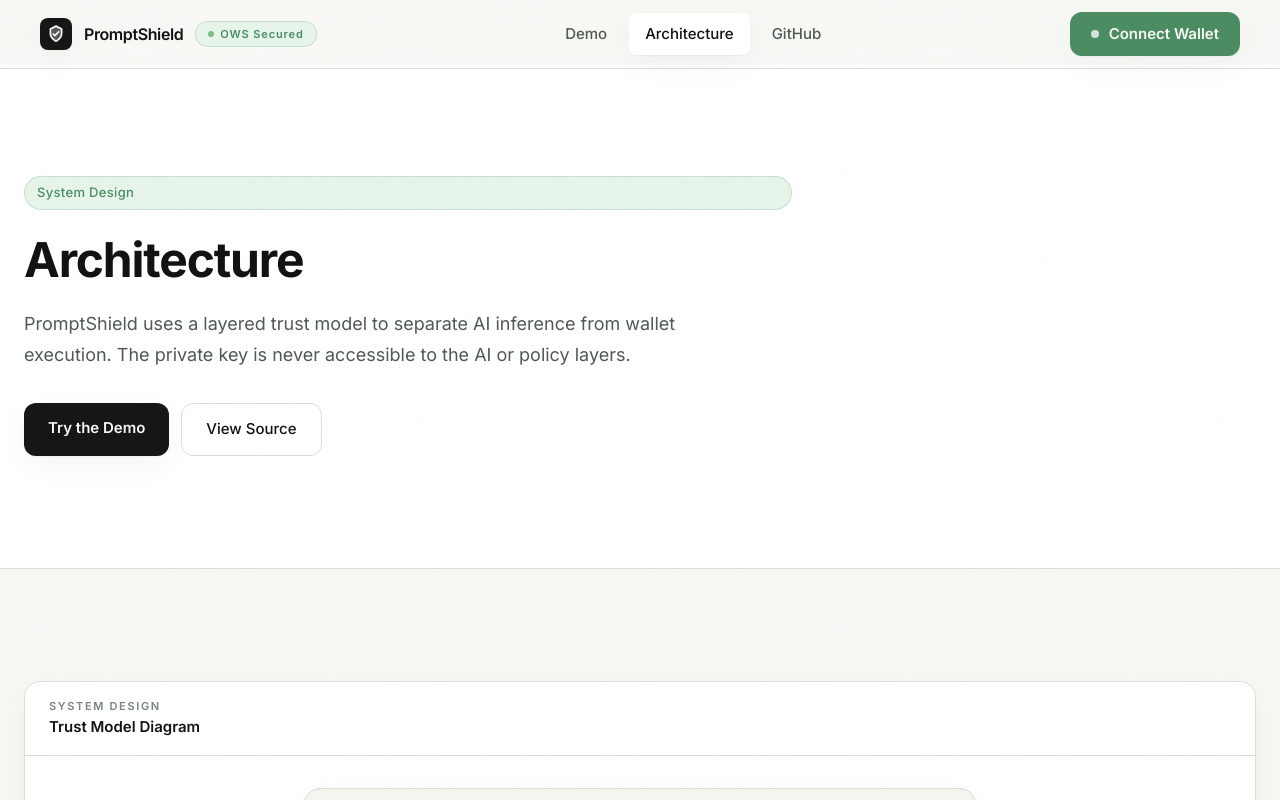
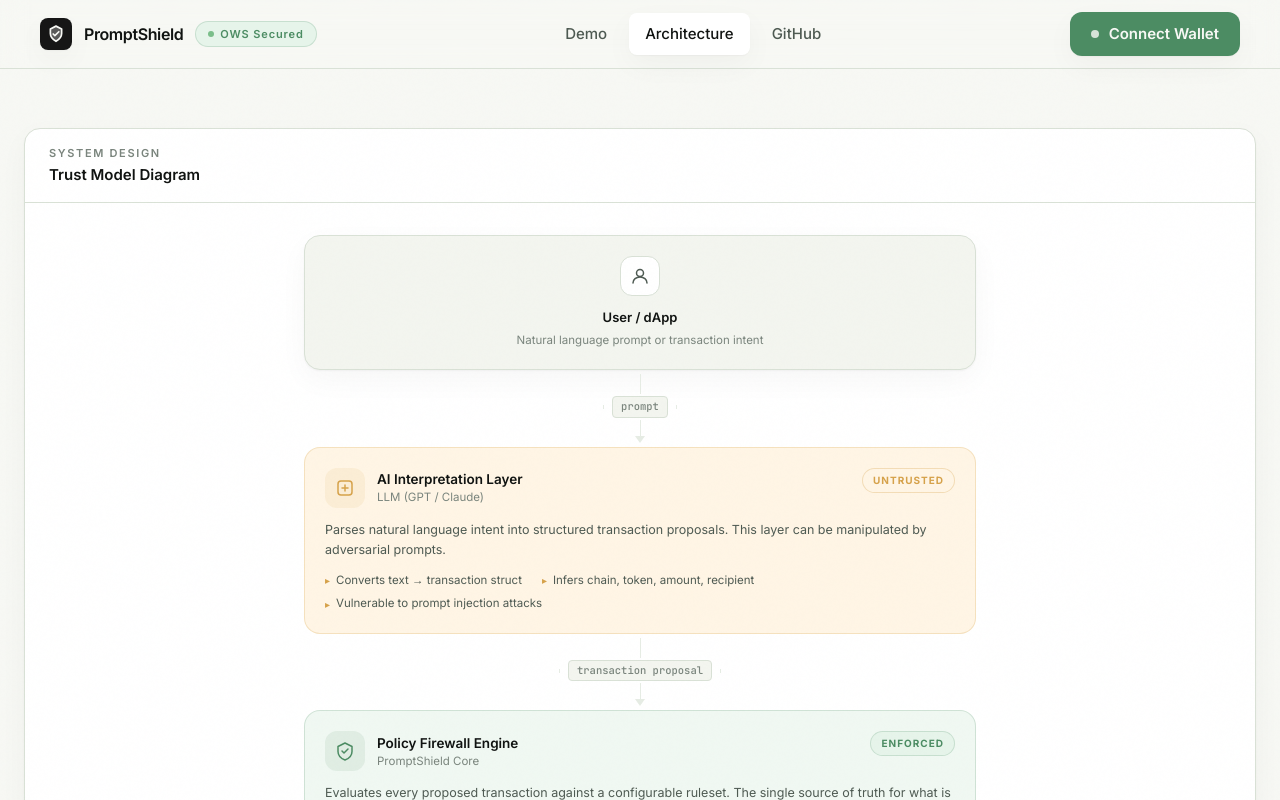
Before and after one commit to erinaaeth/promptshield, a Next.js app in the folder apps/web/: page /architecture in a window 1280 px wide. Shown: the top 800 px of the page. Built offline with nearby package versions, Linux system fonts and the light colour scheme.

Commit message:
Remove architecture hero header

```diff
--- a/apps/web/src/app/architecture/page.tsx
+++ b/apps/web/src/app/architecture/page.tsx
@@ -1,6 +1,5 @@
 import Navbar from "@/components/layout/Navbar";
 import Footer from "@/components/layout/Footer";
-import Badge from "@/components/ui/Badge";
 import SectionHeader from "@/components/ui/SectionHeader";
 import ArchDiagram from "@/components/demo/ArchDiagram";
 import Link from "next/link";
@@ -150,40 +149,8 @@
       <Navbar />
 
       <main className="flex-1 pt-16">
-        {/* Page header */}
-        <section className="border-b border-border bg-surface">
-          <div className="max-w-7xl mx-auto px-6 py-24 md:py-28">
-            <div className="flex flex-col gap-6 max-w-3xl">
-              <Badge variant="accent">System Design</Badge>
-              <h1 className="text-display-md font-bold text-text-primary tracking-tight">
-                Architecture
-              </h1>
-              <p className="text-body-lg text-text-secondary leading-[1.72] max-w-2xl">
-                PromptShield uses a layered trust model to separate AI inference from wallet execution.
-                The private key is never accessible to the AI or policy layers.
-              </p>
-              <div className="flex gap-3 pt-2">
-                <Link
-                  href="/demo"
-                  className="px-6 py-3.5 rounded-xl bg-ink text-background text-[15px] font-semibold hover:bg-ink/92 transition-all shadow-card hover:-translate-y-0.5 duration-200"
-                >
-                  Try the Demo
-                </Link>
-                <Link
-                  href="https://github.com"
-                  target="_blank"
-                  rel="noopener noreferrer"
-                  className="px-6 py-3.5 rounded-xl bg-surface border border-border text-text-primary text-[15px] font-medium hover:border-border-strong transition-all"
-                >
-                  View Source
-                </Link>
-              </div>
-            </div>
-          </div>
-        </section>
-
         {/* Trust Model Diagram */}
-        <section className="max-w-7xl mx-auto px-6 py-24 md:py-28">
+        <section className="max-w-7xl mx-auto px-6 pt-14 pb-24 md:pt-16 md:pb-28">
           <ArchDiagram />
         </section>
 
```
